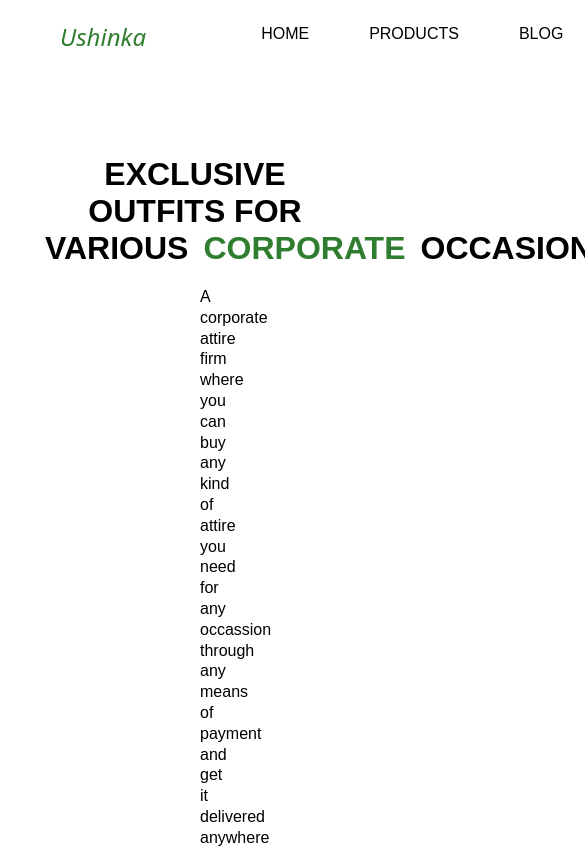
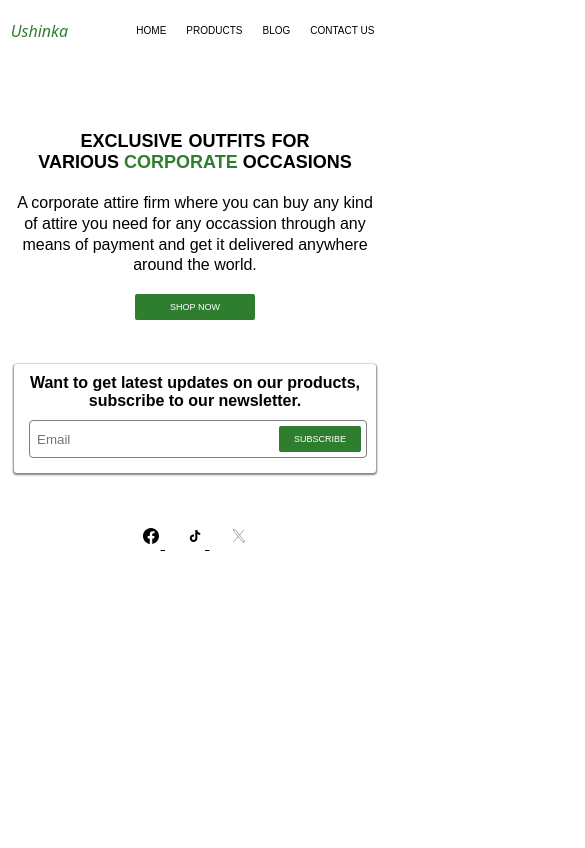
Before and after one commit to Brownskinsandra/Chime-challenge, a plain HTML site: page index.html in a window 390 px wide. Shown: the top 848 px of the page, 585 px wide, since content can reach past the window. Drawn offline with Linux system fonts and the light colour scheme.

Commit message:
made the website mobile friendly

```diff
--- a/style.css
+++ b/style.css
@@ -25,6 +25,9 @@ nav ul a{
 nav ul li{
     list-style: none;
     margin-left:15px ;
+}
+nav ul li, button, svg:hover{
+    color:rgb(47, 126, 47);
 }
 p{
     margin: 20px 170px;
@@ -73,3 +76,57 @@ button{
 .icon a{
     color: black;
 }
+@media(max-width:780px) {
+    * {
+            text-align: center;
+            font-family: sans-serif;
+            margin: 5px 2px;
+        }
+        nav {
+            display: flex;
+            justify-content: space-around;
+            margin-bottom: 80px;
+        }
+        .logo {
+            font-size: medium;
+            margin-top: 10px;
+            font-style: italic;
+            font-family: system-ui, cursive;
+        }
+
+        nav ul li {
+            list-style: none;
+            margin-right: 1px;
+            font-size: x-small;
+        }
+    h1{
+        font-size: large;
+        word-spacing: 1.0px;
+    }
+    strong{
+       margin:0px 5px;
+    }
+        p {
+            margin: 20px 5px;
+            line-height: 1.3rem;
+        }
+        .textarea {
+            margin: 50px 10px;
+            padding: 5px 0px;
+            box-shadow: 0px 1px 2px 1px gray;
+            border-radius: 3px;
+        }
+        form {
+            display: flex;
+            justify-content: space-between;
+            width: 92%;
+            border: 1px solid gray;
+            border-radius: 4px;
+            margin: 10px 15px;
+            padding-right: 3px;
+        }
+        .icon a {
+            color: black;
+            margin: 0px 10px;
+        }
+}
```
